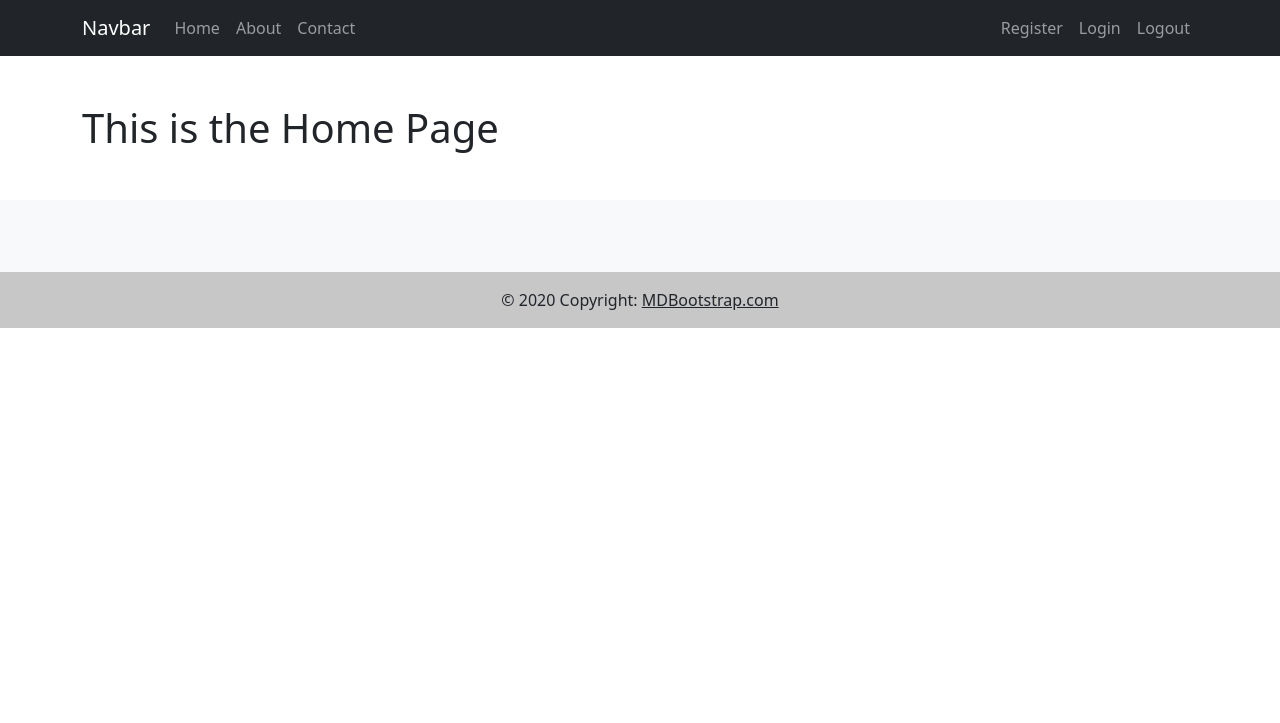
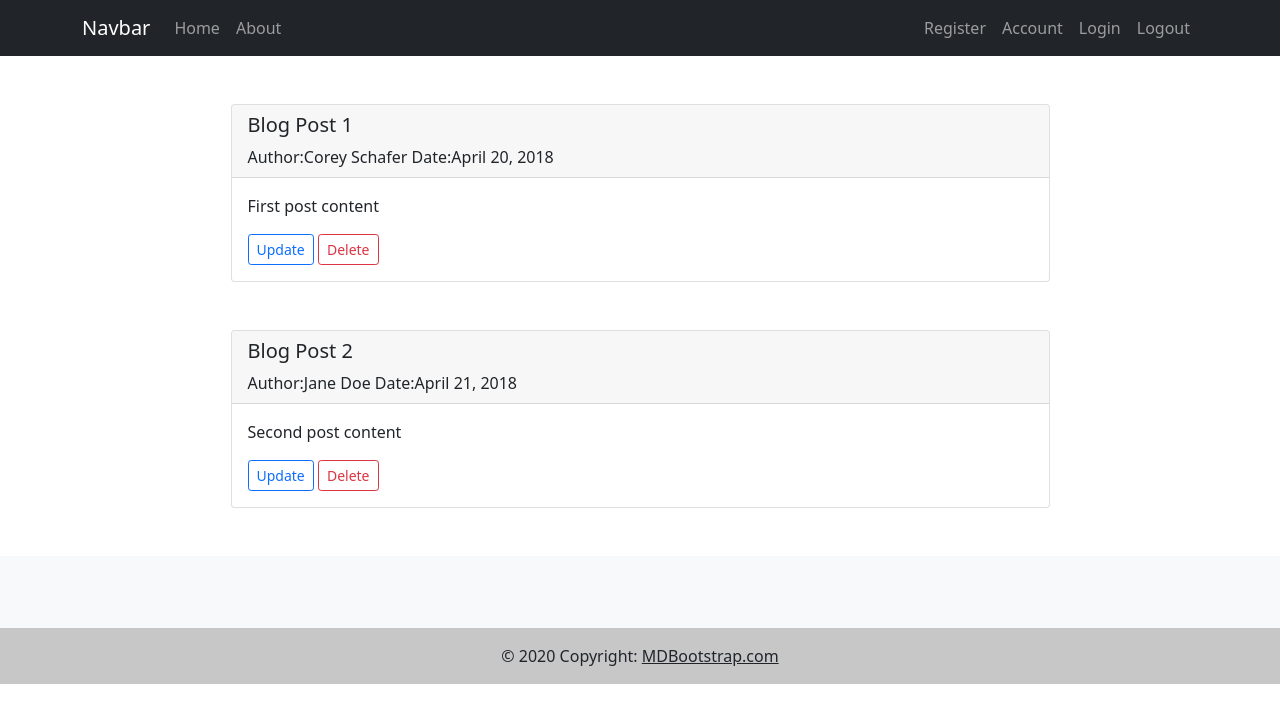
Before and after one commit to Barnez299/flaskblog2, a Flask app: page / in a window 1280 px wide. Shown: the top 723 px of the page. Run offline with Flask 2, Linux system fonts and the light colour scheme; some libraries are stand-ins or nearby versions.

Commit message:
display posts on homepage

```diff
--- a/app.py
+++ b/app.py
@@ -11,18 +11,35 @@ app.config['SECRET_KEY'] = 'thisisasecret'
 # app.config['SQLALCHEMY_DATABASE_URI'] = 'postgresql://postgres:123456789@localhost:5432/flaskblog2'
 # db = SQLAlchemy(app)
 
+posts = [
+    {
+        'author': 'Corey Schafer',
+        'title': 'Blog Post 1',
+        'content': 'First post content',
+        'date_posted': 'April 20, 2018'
+    },
+    {
+        'author': 'Jane Doe',
+        'title': 'Blog Post 2',
+        'content': 'Second post content',
+        'date_posted': 'April 21, 2018'
+    }
+]
+
+
 
 @app.route("/")
 @app.route("/home")
+
 def home():
-    return render_template('home.html', title='Home')
+    return render_template('home.html', title='Home', posts=posts)
 
 @app.route("/about")
 def about():
     return render_template('about.html', title='About')
 
 @app.route("/account")
-def contact():
+def account():
     return render_template('account.html', title='Account')
 
 @app.route("/register", methods=['GET', 'POST'])
@@ -37,7 +54,8 @@ def login():
 
 @app.route("/logout")
 def logout():
-    return render_template('home.html', title='Home')
+    return redirect(url_for('home'))
+
 
 
 if __name__ == '__main__':
--- a/static/main.css
+++ b/static/main.css
@@ -1,4 +1,4 @@
-.nav-link {
+.nav-item ul li a {
     color: white
 }
 
--- a/templates/base.html
+++ b/templates/base.html
@@ -19,7 +19,7 @@
                 <a class="navbar-brand" href="{{ url_for('home') }}">Navbar</a>
                 <button class="navbar-toggler" type="button" data-bs-toggle="collapse" data-bs-target="#navbarNav" aria-controls="navbarNav" aria-expanded="false" aria-label="Toggle navigation">
                     <span class="navbar-toggler-icon"></span>
-                    </button>
+                </button>
                 <div class="collapse navbar-collapse" id="navbarNav">
                     <ul class="navbar-nav">
                         <li class="nav-item">
@@ -28,13 +28,14 @@
                         <li class="nav-item">
                             <a class="nav-link" href="{{ url_for('about') }}">About</a>
                         </li>
-                        <li class="nav-item">
-                            <a class="nav-link" href="{{ url_for('contact') }}">Contact</a>
-                        </li>
+
                     </ul>
                     <ul class="navbar-nav ms-auto">
                         <li class="nav-item">
                             <a class="nav-link " aria-current="page" href="{{ url_for('register') }}">Register</a>
+                        </li>
+                        <li class="nav-item">
+                            <a class="nav-link" href="{{ url_for('account') }}">Account</a>
                         </li>
                         <li class="nav-item">
                             <a class="nav-link" href="{{ url_for('login') }}">Login</a>
--- a/templates/home.html
+++ b/templates/home.html
@@ -1,4 +1,18 @@
 {% extends 'base.html' %} {% block content %}
+<div class="container">
+    {%for post in posts%}
+    <div class="card w-75 mx-auto mb-5">
+        <div class="card-header">
+            <h5 class="card-title">{{post.title}}</h5>
+            <p class="card-text">Author:{{post.author}} Date:{{post.date_posted}}</p>
+        </div>
+        <div class="card-body">
+            <p class="card-text">{{post.content}}</p>
 
-<h1>This is the Home Page</h1>
+            <a href="#" class="btn btn-outline-primary btn-sm">Update</a>
+            <a href="#" class="btn btn-outline-danger btn-sm">Delete</a>
+        </div>
+    </div>
+    {%endfor%}
+</div>
 {% endblock %}
```
